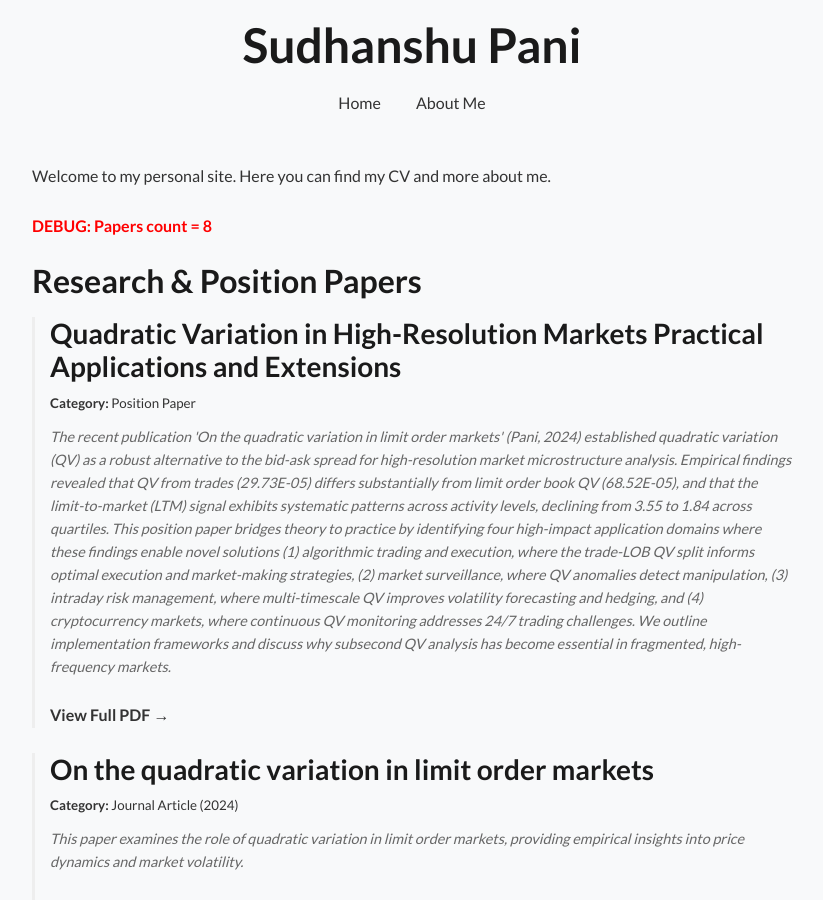
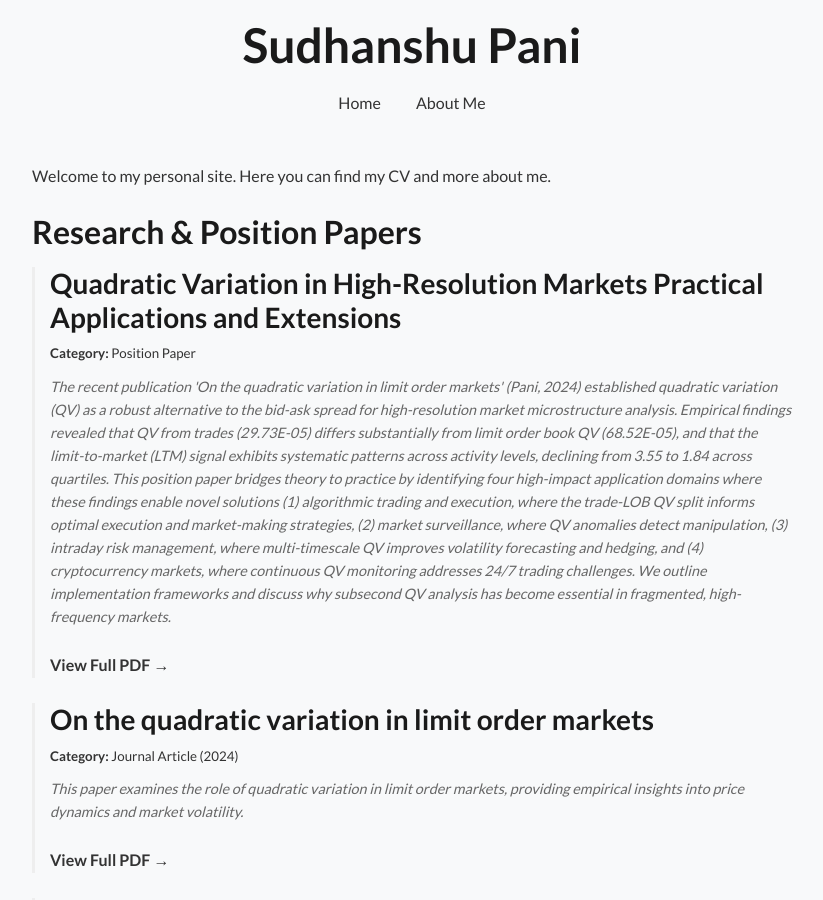
Before and after one commit to sudhanshupani/sudhanshupani.github.io, a Jekyll site: the page built from index.html, in a window 1280 px wide and 900 px high. Shown: the whole window, without its empty margins (228-1051 px from the left). Built offline with Jekyll 4.4.1, drawn with Linux system fonts in a browser that asks for light colours.

Commit message:
Update index.html

```diff
--- a/index.html
+++ b/index.html
@@ -4,7 +4,6 @@ title: Home
 ---
 
 <p>Welcome to my personal site. Here you can find my CV and more about me.</p>
-<p style="color: red; font-weight: bold;">DEBUG: Papers count = {{ site.data.papers.size | default: 0 }}</p>
 
 <h2>Research & Position Papers</h2>
 <div class="papers-container">
```
